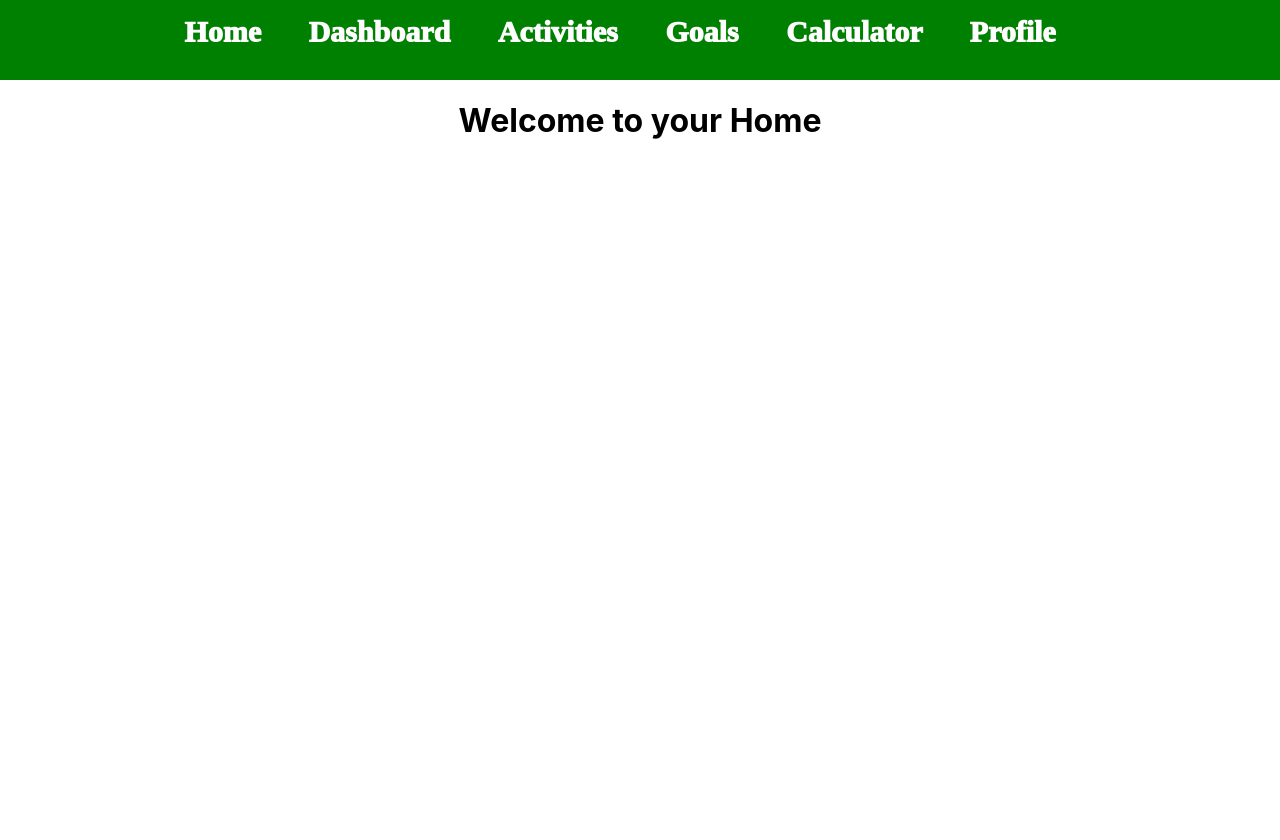
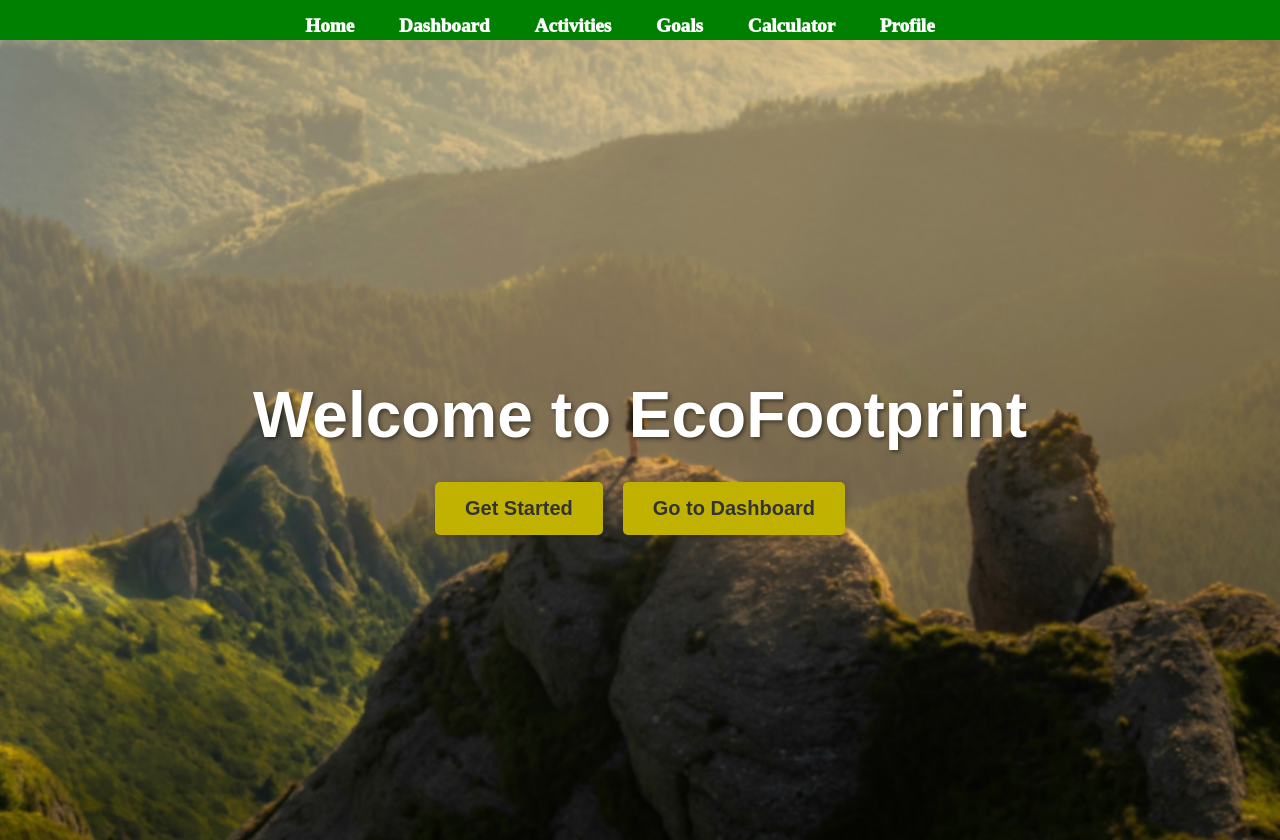
Before and after one commit to YakshithK/Ecofootprint, a React (Create React App) app in the folder frontend/: page / in a window 1280 px wide. Before the commit the page ends 800 px from the top, so only its background shows below. Built offline with nearby package versions, Linux system fonts and the light colour scheme; no server answers.

Commit message:
made raw homepage

```diff
--- a/frontend/src/components/header.js
+++ b/frontend/src/components/header.js
@@ -2,7 +2,7 @@ import { Navbar } from "./navbar"
 
 export const Header = () => {
     return(
-        <header style={{ backgroundColor: 'green', display: '-ms-flexbox', justifyContent: 'flex-end'}}>
+        <header style={{ height: 40, backgroundColor: 'green', display: 'wrap', justifyContent: 'flex-end'}}>
             <Navbar />
         </header>
     )
--- a/frontend/src/components/navbar.js
+++ b/frontend/src/components/navbar.js
@@ -6,7 +6,7 @@ import { signOut } from "firebase/auth"
 const linkStyle = {
     fontFamily: 'Poppins',
     fontWeight: 1000,
-    fontSize: 30,
+    fontSize: '120%',
     paddingRight: 40,
     textDecoration: 'none',
     color: 'white',
@@ -22,7 +22,7 @@ export const Navbar = () => {
     }
 
     return (
-        <nav style={{ height:65, paddingTop: 15}}>
+        <nav style={{ height:65, paddingTop: 15, backgroundColor: 'green'}}>
             <Link to='/' style={linkStyle}>Home </ Link>
             <Link to='/dashboard' style={linkStyle}>Dashboard </ Link>
             <Link to='/activities' style={linkStyle}>Activities </ Link>
--- a/frontend/src/pages/Home.js
+++ b/frontend/src/pages/Home.js
@@ -1,5 +1,49 @@
+import React from 'react';
+import '../App.css'
+import backgroundImage from '../assets/images/bg.jpg'; // Update the path accordingly
+
 export const Home = () => {
-    return(
-        <div><h1>Welcome to your Home</h1></div>
-    )
-}
+  const styles = {
+    container: {
+      display: 'flex',
+      justifyContent: 'center',
+      alignItems: 'center',
+      height: '100vh',
+      backgroundImage: `url(${backgroundImage})`,
+      backgroundSize: 'cover',
+      backgroundPosition: 'center',
+      color: '#fff',
+      textAlign: 'center',
+      flexDirection: 'column',
+    },
+    title: {
+      fontSize: '64px',
+      fontWeight: 'bold',
+      marginBottom: '20px',
+      fontFamily: 'Arial, sans-serif', // Replace with your custom font
+      textShadow: '2px 2px 4px rgba(0, 0, 0, 0.5)',
+    },
+    button: {
+      padding: '15px 30px',
+      fontSize: '20px',
+      fontWeight: 'bold',
+      color: '#333',
+      backgroundColor: '#c1b100',
+      border: 'none',
+      borderRadius: '5px',
+      cursor: 'pointer',
+      margin: '10px',
+      boxShadow: '2px 2px 8px rgba(0, 0, 0, 0.2)',
+    },
+  };
+
+  return (
+    <div style={styles.container}>
+      <h1 style={styles.title}>Welcome to EcoFootprint</h1>
+      <div>
+        <button style={styles.button}>Get Started</button>
+        <button style={styles.button}>Go to Dashboard</button>
+      </div>
+    </div>
+  );
+};
```
Also changed, not shown: frontend/src/assets/images/bg.jpg (added).
